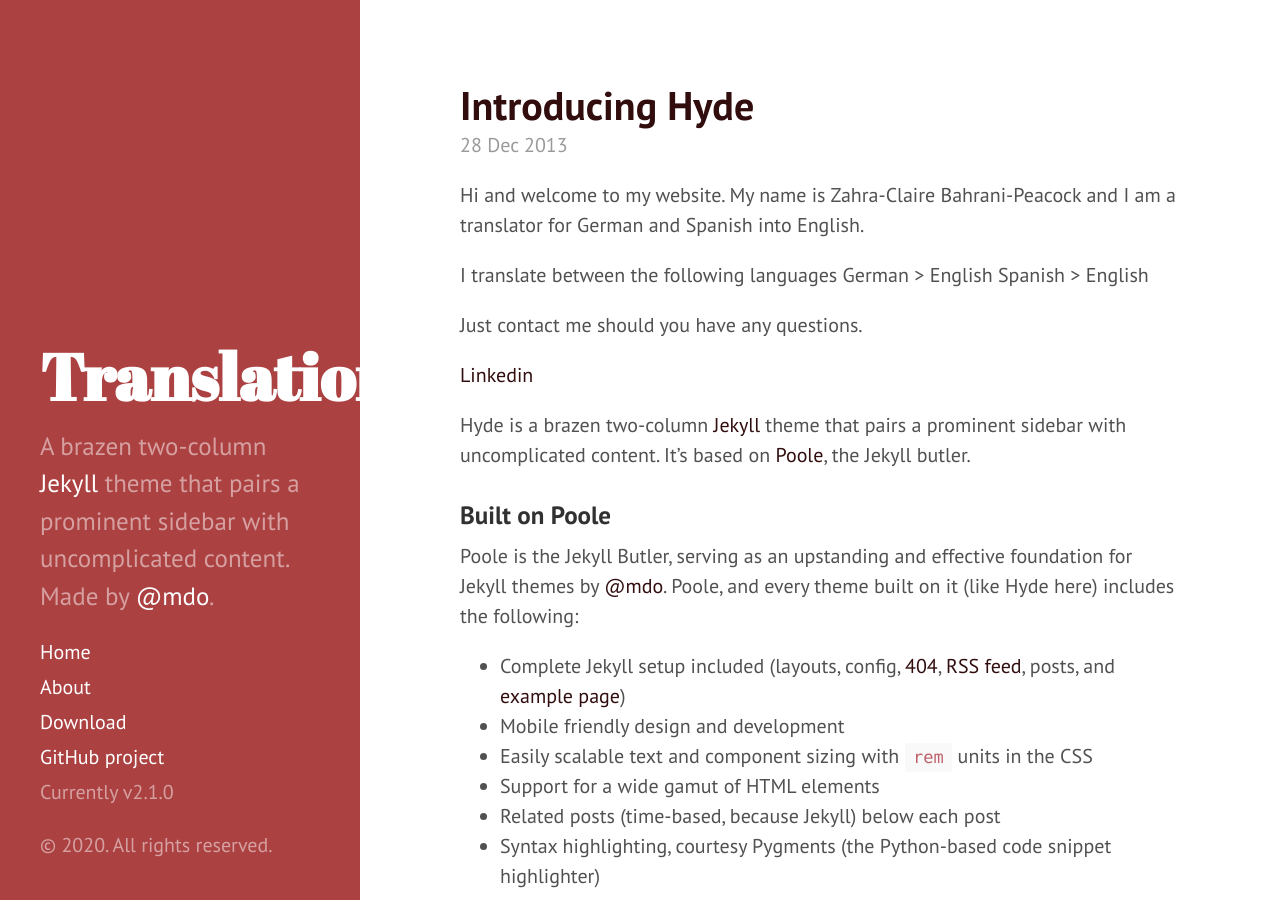
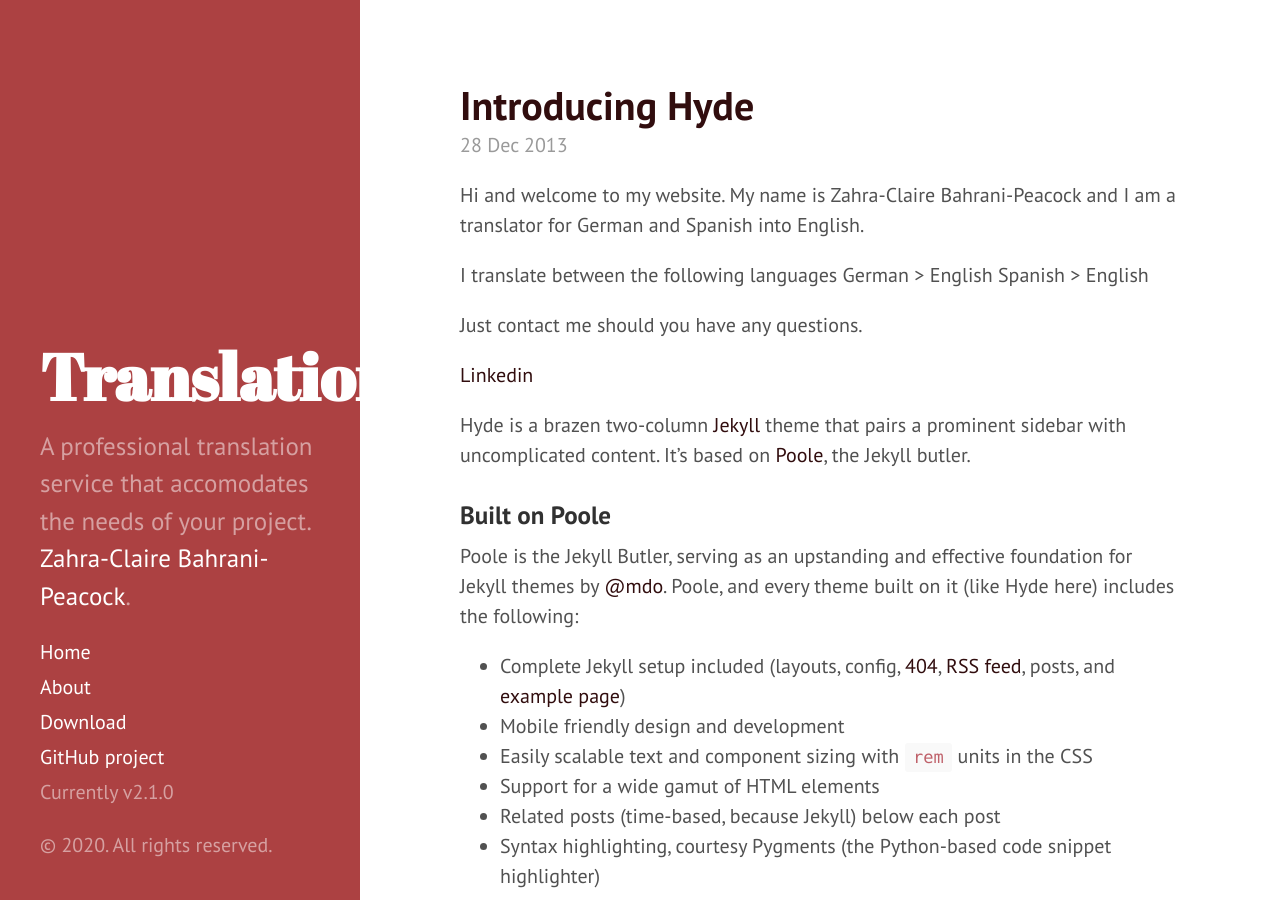
Before and after one commit to Zahra-Claire-Bahrani-Peacock/zahra-claire-bahrani-peacock.github.io, a Jekyll site: the page built from index.html, in a window 1280 px wide and 900 px high. Built offline with Jekyll 4.4.1, drawn with Linux system fonts in a browser that asks for light colours; the list of posts is cut into pages by our own code.

Commit message:
Updated site description and URL

```diff
--- a/_config.yml
+++ b/_config.yml
@@ -7,8 +7,8 @@
 # Setup
 title:            Translations
 tagline:          'Professional service'
-description:      'A brazen two-column <a href="http://jekyllrb.com" target="_blank">Jekyll</a> theme that pairs a prominent sidebar with uncomplicated content. Made by <a href="https://twitter.com/mdo" target="_blank">@mdo</a>.'
-url:              http://hyde.getpoole.com
+description:      'A professional translation service that accomodates the needs of your project. <a href="https://www.linkedin.com/in/zahra-claire-bahrani-peacock">Zahra-Claire Bahrani-Peacock</a>.'
+url:              http://zahra-claire-bahrani-peacock.github.io/
 baseurl:          /
 
 author:
```
